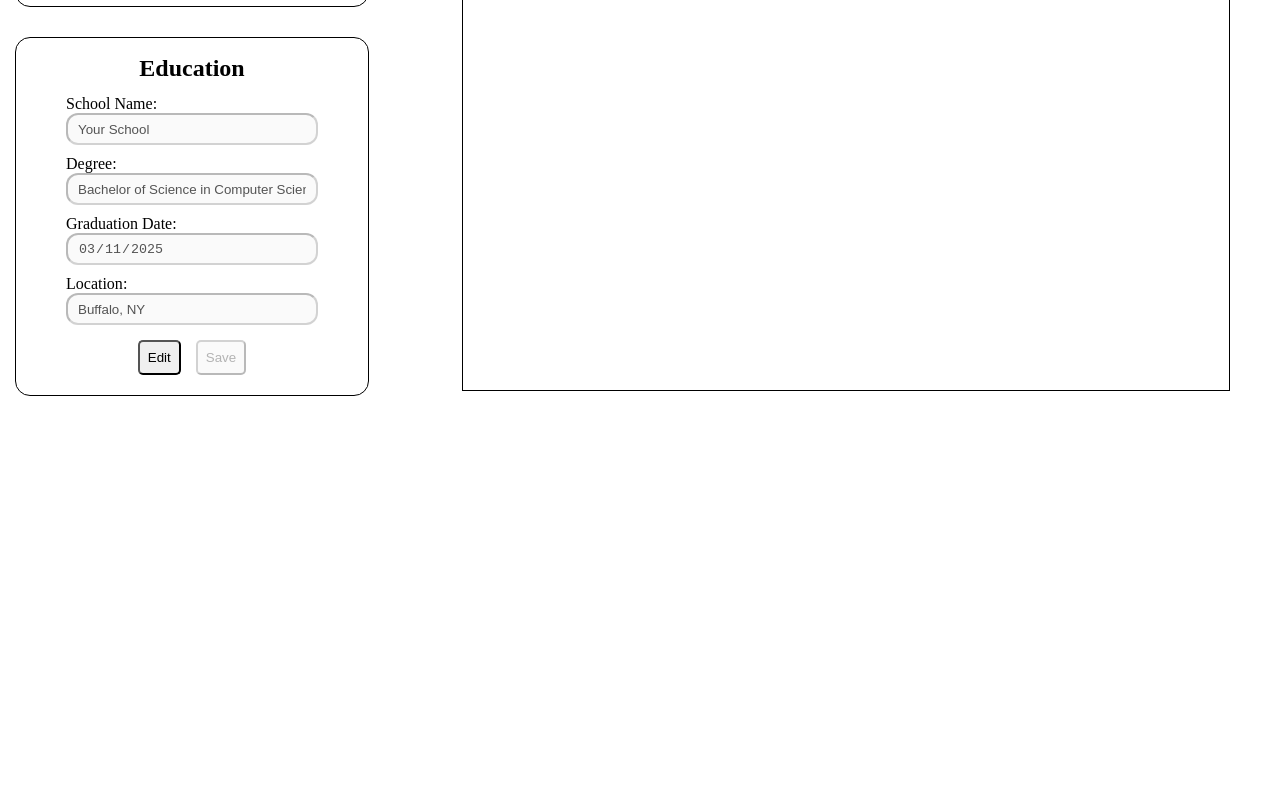
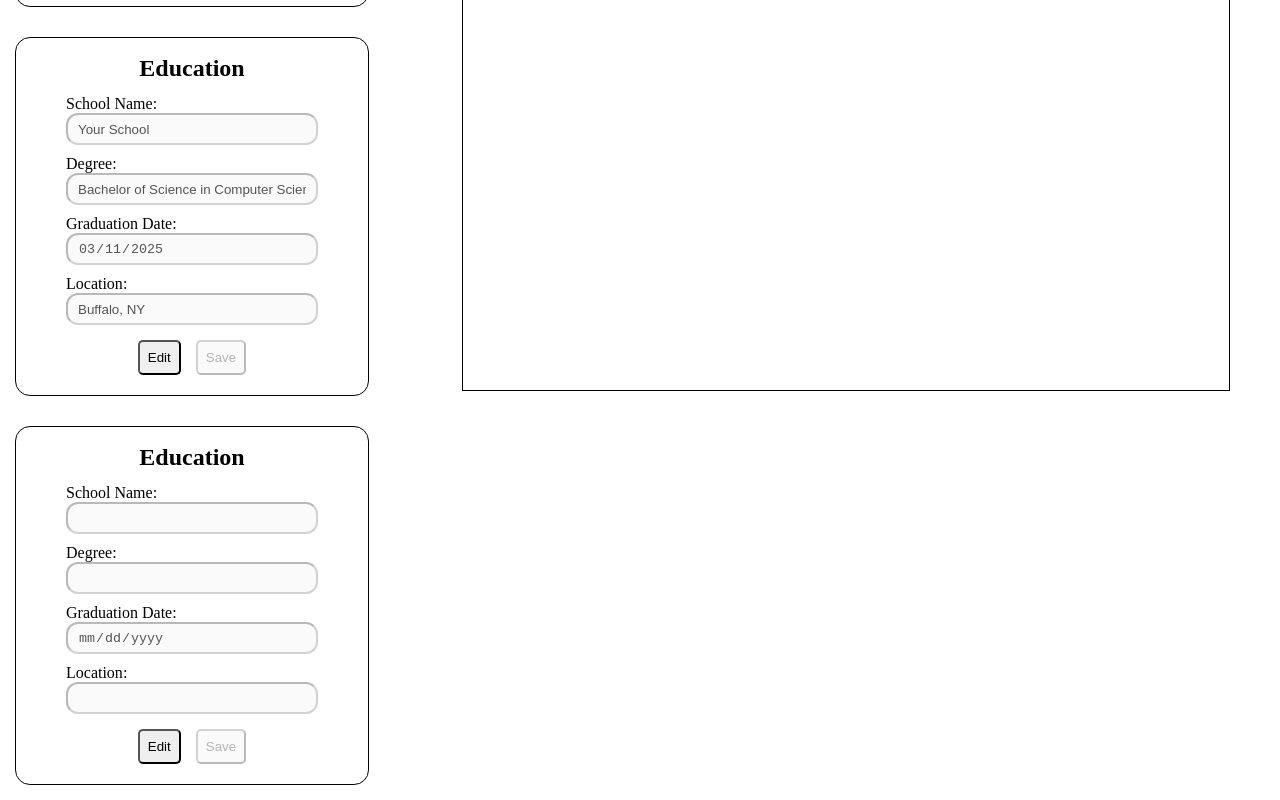
Before and after one commit to dfitch96/cv-app, a React (Vite) app: page / in a window 1280 px wide. Shown: the part 434-1234 px from the top of the page. Before the commit the page ends 850 px from the top, so only its background shows below. Built offline with nearby package versions, Linux system fonts and the light colour scheme.

Commit message:
state management for multiple education inputs working

```diff
--- a/src/App.jsx
+++ b/src/App.jsx
@@ -19,12 +19,23 @@ function App() {
   });
 
 
-  const [educationFormData, setEducationFormData] = useState({
-    school: 'Your School',
-    degree: 'Bachelor of Science in Computer Science',
-    gradDate: new Date().toISOString().split('T')[0],
-    location: 'Buffalo, NY'
-  });
+  const [educationFormData, setEducationFormData] = useState([
+    {
+      id: crypto.randomUUID(),
+      school: 'Your School',
+      degree: 'Bachelor of Science in Computer Science',
+      gradDate: new Date().toISOString().split('T')[0],
+      location: 'Buffalo, NY'
+    },
+    {
+      id: crypto.randomUUID(),
+      school: '',
+      degree: '',
+      gradDate: '',
+      location: '',
+    }
+
+  ]);
 
   const [educationCVData, setEducationCVData] = useState({
     ...educationFormData,
@@ -32,10 +43,8 @@ function App() {
 
 
   function handleEducationInputOnChange(e){
-    setEducationFormData({
-      ...educationFormData,
-      [e.target.id]: e.target.value
-    })
+    const newEducationFormData = educationFormData.map(formData => formData.id !== e.target.dataset.id ? formData : {...formData, [e.target.name]: e.target.value});
+    setEducationFormData(newEducationFormData);
   }
 
   function handleContactInputOnChange(e){
@@ -50,11 +59,13 @@ function App() {
       <div className="input-container">
         <Header />
         <ContactCard formData={contactFormData} handleInputOnChange={handleContactInputOnChange} setCVData={setContactCVData} />
-        <EducationCard formData={educationFormData} handleInputOnChange={handleEducationInputOnChange} setCVData={setEducationCVData} />
+        {educationFormData.map(form => {
+          return <EducationCard key={form.id} id={form.id} formData={form} handleInputOnChange={handleEducationInputOnChange} setCVData={setEducationCVData} />
+        })}
       </div>
       <div className="cv-container">
         <CVHeader formData={contactCVData}/>
-        <CV_Education formData={educationCVData} />
+        {/* <CV_Education formData={educationCVData} /> */}
       </div>
     </div>
   )
--- a/src/components/EducationCard.jsx
+++ b/src/components/EducationCard.jsx
@@ -4,7 +4,7 @@ import {Input} from "./Input";
 import ButtonGroup from "./ButtonGroup";
 
 
-export default function EducationCard({formData, handleInputOnChange, setCVData}){
+export default function EducationCard({id, formData, handleInputOnChange, setCVData}){
   const [isDisabled, setIsDisabled] = useState(true);
 
   function handleEditOnClick(){
@@ -25,10 +25,10 @@ export default function EducationCard({formData, handleInputOnChange, setCVData}
      <div className="card">
         <h2 className="card-header">Education</h2>
         <form onSubmit={handleSaveOnClick}>
-          <Input id="school" labelText="School Name" type="text" disabled={isDisabled} value={formData.school} onChange={handleInputOnChange} />
-          <Input id="degree" labelText="Degree" type="text" disabled={isDisabled} value={formData.degree} onChange={handleInputOnChange}/>
-          <Input id="gradDate" labelText="Graduation Date" type="date" disabled={isDisabled} value={formData.gradDate} onChange={handleInputOnChange}/>
-          <Input id="location" labelText="Location" type="text" disabled={isDisabled} value={formData.location} onChange={handleInputOnChange}/>
+          <Input id={`school-${id}`} name={'school'} dataId={id} labelText="School Name" type="text" disabled={isDisabled} value={formData.school} onChange={handleInputOnChange} />
+          <Input id={`degree-${id}`} name={'degree'} dataId={id} labelText="Degree" type="text" disabled={isDisabled} value={formData.degree} onChange={handleInputOnChange} />
+          <Input id={`gradDate-${id}`} name={'gradDate'} dataId={id} labelText="Graduation Date" type="date" disabled={isDisabled} value={formData.gradDate} onChange={handleInputOnChange}/>
+          <Input id={`location-${id}`} name={'location'} dataId={id} labelText="Location" type="text" disabled={isDisabled} value={formData.location} onChange={handleInputOnChange}/>
           <ButtonGroup disabled={isDisabled} handleEdit={handleEditOnClick} />
         </form>
       </div>
--- a/src/components/Input.jsx
+++ b/src/components/Input.jsx
@@ -1,7 +1,7 @@
 
 
 
-export function Input({id, labelText, type, disabled, value, onChange}){
+export function Input({id, dataId, name, labelText, type, disabled, value, onChange, }){
 
 
   return (
@@ -10,7 +10,7 @@ export function Input({id, labelText, type, disabled, value, onChange}){
         {labelText}
         {':'}
       </label>
-      <input type={type} id={id} name={id} value={value} disabled={disabled} onChange={onChange} required/>
+      <input type={type} name={name} id={id} data-id={dataId} value={value} disabled={disabled} onChange={onChange} required/>
     </div>
   )
 
```
